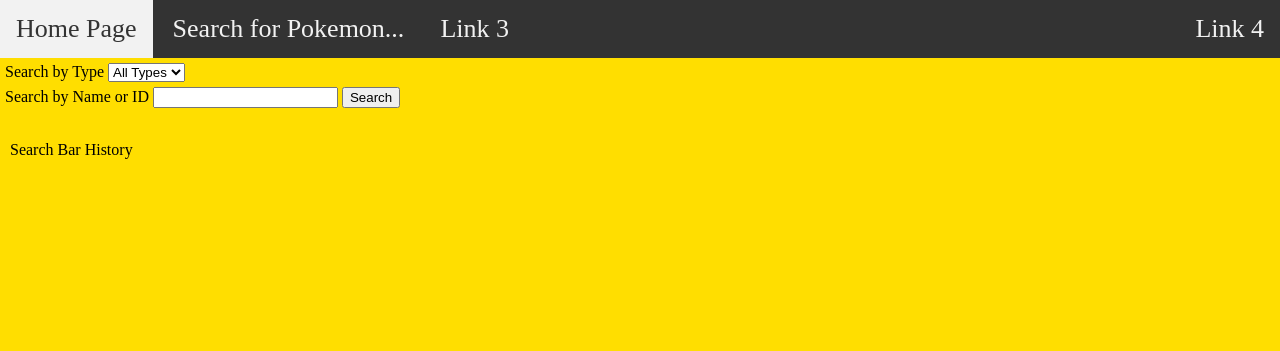
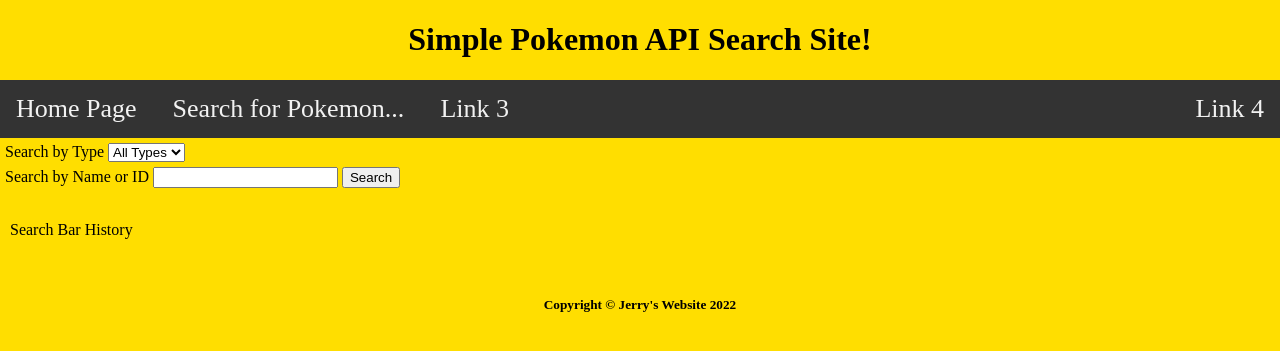
Before and after one commit to TheRedLegionRises/COMP-2537, a Node server app: page /search.html in a window 1280 px wide. Shown: the top 351 px of the page. Run offline with Node 20, Linux system fonts and the light colour scheme.

Commit message:
updated css for search page

```diff
--- a/Assignments/assignment1/public/index.html
+++ b/Assignments/assignment1/public/index.html
@@ -14,7 +14,7 @@
     <div id="outer">
         <header>
             <h1>
-                Responsive Web Gallery
+                Simple Pokemon API Search Site!
             </h1>
         </header>
 
@@ -49,7 +49,7 @@
 
             <footer>
                 <h5>
-                    Copyright © Your Website 2022
+                    Copyright © Jerry's Website 2022
                 </h5>
             </footer>
         </div>
--- a/Assignments/assignment1/public/search.css
+++ b/Assignments/assignment1/public/search.css
@@ -110,3 +110,8 @@
         float: none !important;
     }
 }
+
+footer,
+header {
+    text-align: center;
+}
--- a/Assignments/assignment1/public/search.html
+++ b/Assignments/assignment1/public/search.html
@@ -15,6 +15,11 @@
 </head>
 
 <body>
+    <header>
+        <h1>
+            Simple Pokemon API Search Site!
+        </h1>
+    </header>
 
     <nav>
 
@@ -59,12 +64,16 @@
     </div>
     <br>
     <div id="history">Search Bar History</div>
-<br>
+    <br>
     <main>
 
 
     </main>
-
+    <footer>
+        <h5>
+            Copyright © Jerry's Website 2022
+        </h5>
+    </footer>
 </body>
 
 </html>
```
Also changed, not shown: Assignments/assignment1/public/style.css (+0 -14 lines).
